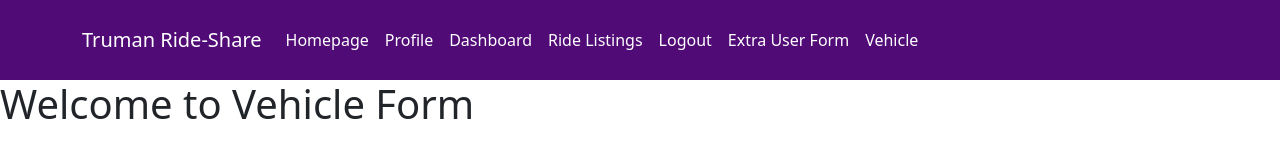
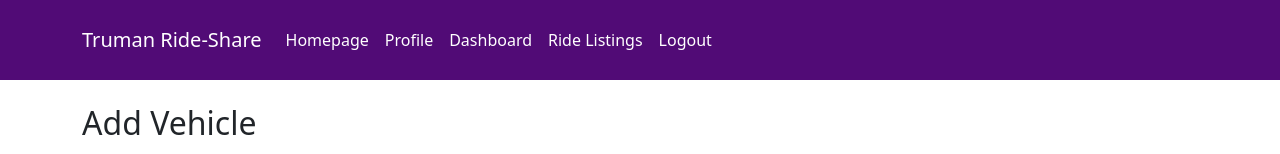
Before and after one commit to Lanz-projects/CS370-SoftwareEngineeringProject-, a React (Vite) app in the folder client/: page /vehicleform in a window 1280 px wide. Shown: the top 154 px of the page. Built offline with nearby package versions, Linux system fonts and the light colour scheme; no server answers; sample sign-in values are in the browser's storage.

Commit message:
cleanup vehicleform page and got rid of the developer routes to the extraprofileform and vehicleform.

```diff
--- a/client/src/components/Navigationbar.jsx
+++ b/client/src/components/Navigationbar.jsx
@@ -33,8 +33,8 @@ function Navigationbar() {
                 <Nav.Link onClick = {() => handleLogout(navigate)} className = {styles.customNavLink}>Logout</Nav.Link>
 
                 {/* Temp Navigation to Get to ExtraUserForm and VehicleInputForm */}
-                <Nav.Link as = {Link} to = "/extra-userinfo-form" className = {styles.customNavLink}>Extra User Form</Nav.Link>
-                <Nav.Link as = {Link} to = "/vehicleform" className = {styles.customNavLink}>Vehicle</Nav.Link>
+                {/*<Nav.Link as = {Link} to = "/extra-userinfo-form" className = {styles.customNavLink}>Extra User Form</Nav.Link>
+                <Nav.Link as = {Link} to = "/vehicleform" className = {styles.customNavLink}>Vehicle</Nav.Link> */}
 
               </>
             )}
--- a/client/src/pages/VehicleForm.jsx
+++ b/client/src/pages/VehicleForm.jsx
@@ -4,7 +4,6 @@ function VehicleForm() {
 return(
   <div>
     <Navigationbar></Navigationbar>
-    <h1>Welcome to Vehicle Form</h1>
     <VehicleFormInput></VehicleFormInput>
   </div>
 );
```
